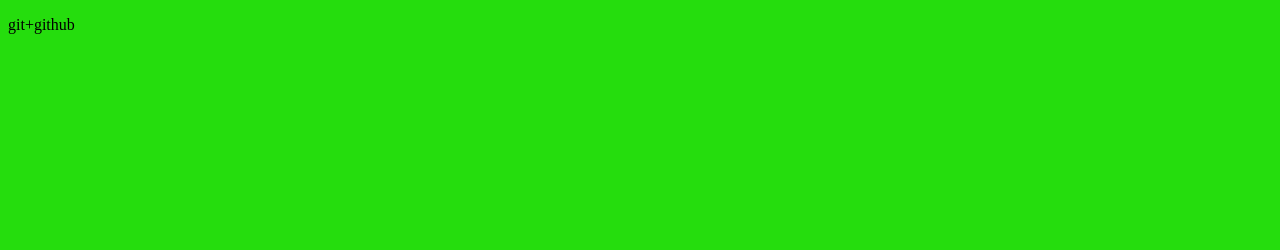
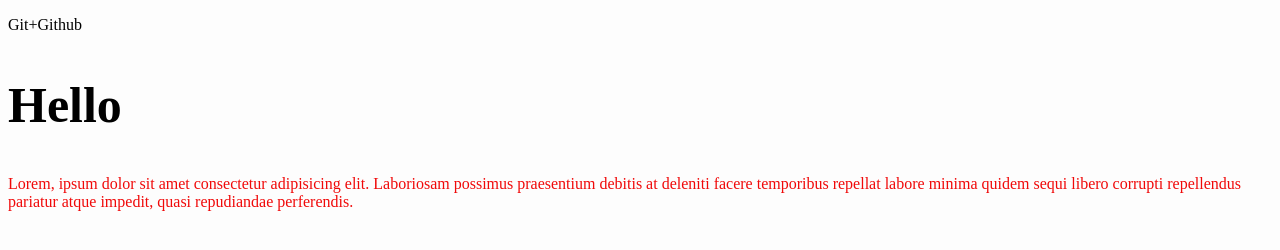
Before and after one commit to Narek0808/gittest, a plain HTML site: page index.html in a window 1280 px wide. Drawn offline with Linux system fonts and the light colour scheme.

Commit message:
first cheng

```diff
--- a/css/main.css
+++ b/css/main.css
@@ -1,3 +1,9 @@
 body{
-    background-color: rgb(37, 221, 13);
+    background-color: rgb(253, 253, 253);
 }
+p {
+    color: rgb(240, 9, 9);
+}
+h2{
+    font-size: 50px;
+}
--- a/index.html
+++ b/index.html
@@ -8,6 +8,8 @@
         <title>work with git</title>
     </head>
     <body>
-      </p>git+github<p>
+      </p>Git+Github<p>
+        <h2>Hello</h2>
+        <p>Lorem, ipsum dolor sit amet consectetur adipisicing elit. Laboriosam possimus praesentium debitis at deleniti facere temporibus repellat labore minima quidem sequi libero corrupti repellendus pariatur atque impedit, quasi repudiandae perferendis.</p>
     </body>
 </html>
```
